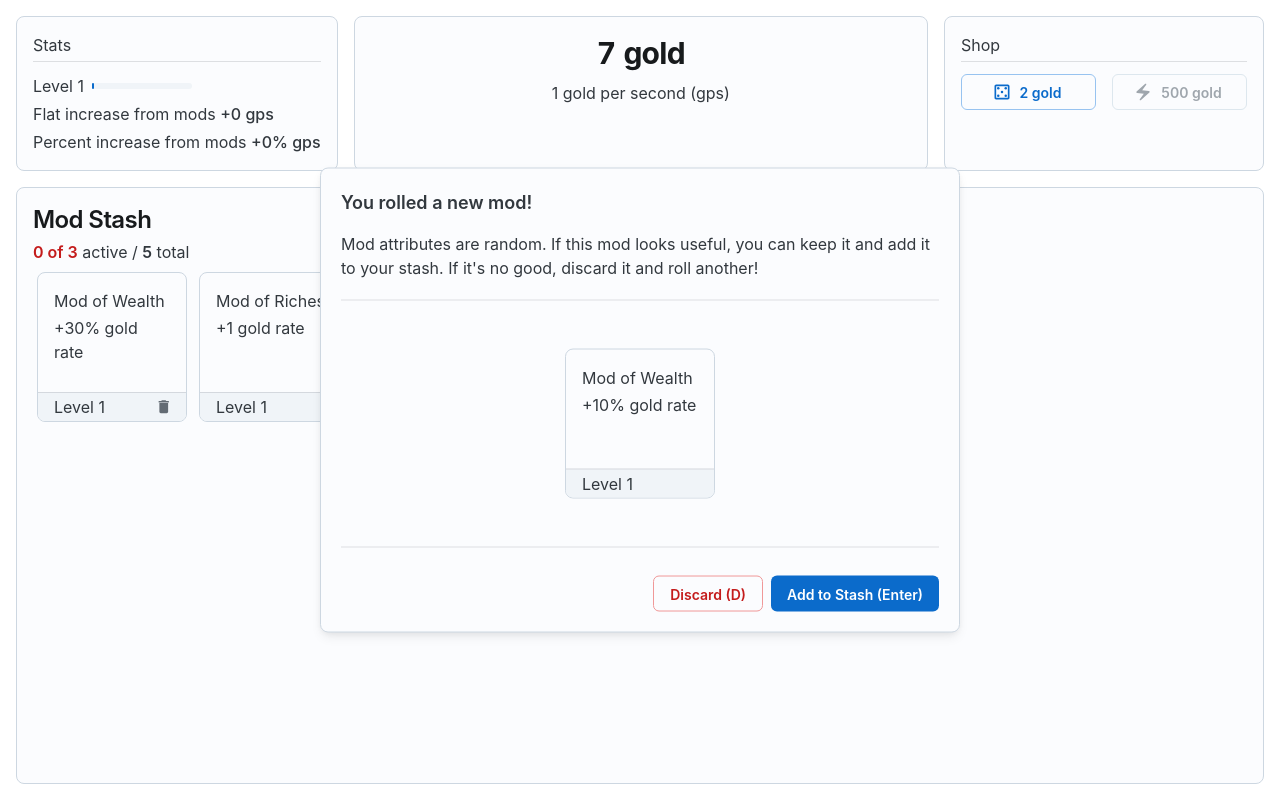
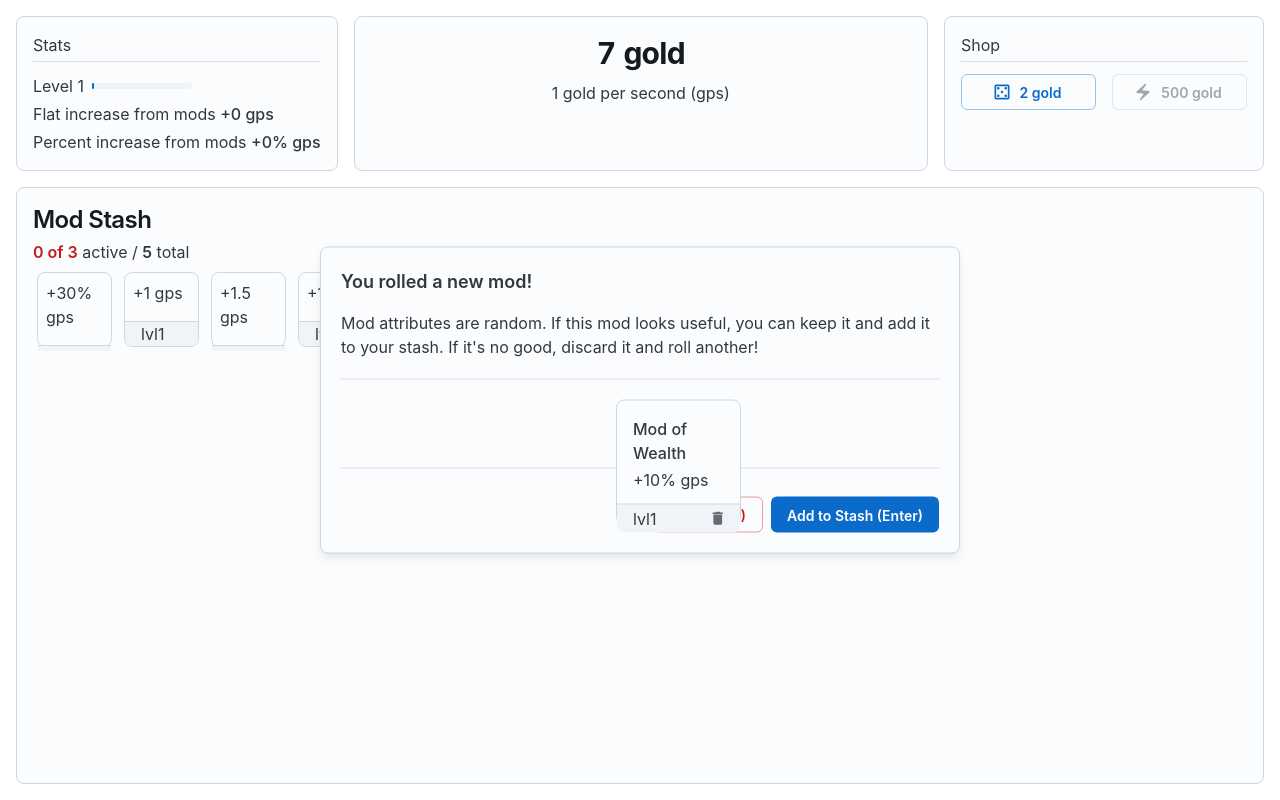
Before and after one commit to TGOlson/mod-game, a React app: page / in a window 1280 px wide. Both pictures are taken after a click on the button "1 gold". Built offline with nearby package versions, Linux system fonts and the light colour scheme.

Commit message:
test tile changes

```diff
--- a/src/components/ModTile.tsx
+++ b/src/components/ModTile.tsx
@@ -5,6 +5,7 @@ import Card from '@mui/joy/Card';
 import ListItem from '@mui/joy/ListItem';
 import DeleteIcon from '@mui/icons-material/Delete';
 import IconButton from '@mui/joy/IconButton';
+import TollIcon from '@mui/icons-material/Toll';
 
 import { deleteMod, toggleModActive } from '../slices/game-slice';
 import { useAppDispatch, useAppSelector } from '../hooks';
@@ -13,14 +14,15 @@ import { Box, CardContent, CardOverflow, Divider } from '@mui/joy';
 
 
 export type ModProps = {
+  expanded?: boolean;
   index?: number;
   mod: Mod;
 };
 
 const modAttr = (attr: Attribute) => {
   switch (attr.target) {
-    case 'GOLD_RATE': return `+${attr.value}% gold rate`;
-    case 'GOLD_FLAT': return `+${attr.value / 1000} gold rate`;
+    case 'GOLD_RATE': return `+${attr.value}%`;
+    case 'GOLD_FLAT': return `+${attr.value / 1000}`;
     // case 'GOLD_10X_CHANCE': return `+${attr.value}% chance to earn 10x gold`;
     // case 'TICK_RATE': return `-${attr.value}% tick length`;
     // case 'TICK_FLAT': return `-${attr.value / 1000} tick length`;
@@ -28,21 +30,80 @@ const modAttr = (attr: Attribute) => {
   }
 };
 
+const minimizedModTile = (mod: Mod, onTileClick: () => void) => {
+  const {level, active, attrs} = mod;
+
+  return (
+    <Card
+      variant='outlined'
+      sx={{m: 0.5, width: 75, height: 75, color: active ? '#addbff' : undefined, borderWidth: active ? 2 : 1}}
+      color={active ? 'primary' : undefined}
+      onClick={onTileClick}
+    >
+      <CardOverflow sx={{p: 1, pb: 0.5, flexGrow: 1}}>
+        {attrs.map((attr, index) => (
+          attr ? <ListItem key={index}><Typography level='body4'>{modAttr(attr)} gps</Typography></ListItem> : null
+        ))}
+      </CardOverflow>
+      <CardOverflow variant="soft" sx={{ bgcolor: 'background.level1' }}>
+        <Divider inset="context" />
+        <Typography level="body4">lvl{level}</Typography>
+      </CardOverflow>
+    </Card>
+  );
+};
+
+const expandedModTile = (mod: Mod, onTileClick: () => void, onDeleteClick?: (e: SyntheticEvent) => void) => {
+  const {name, level, active, attrs} = mod;
+
+  return (
+    <Card
+      variant='outlined'
+      sx={{zIndex: 100, mt: -3, ml: -3, width: 125, height: 125, color: active ? '#addbff' : undefined, borderWidth: active ? 2 : 1, position: 'absolute'}}
+      color={active ? 'primary' : undefined}
+      onClick={onTileClick}
+    >
+      <CardContent >
+        <Typography level='body3' fontWeight='md'>{name}</Typography>
+        {attrs.map((attr, index) => (
+          attr ? <ListItem key={index}><Typography level='body3'>{modAttr(attr)} gps</Typography></ListItem> : null
+        ))}
+      </CardContent>
+      <CardOverflow variant="soft" sx={{ bgcolor: 'background.level1' }}>
+        <Divider inset="context" />
+        <Box sx={{ display: 'flex', justifyContent: 'space-between', alignItems: 'center', mr: '-8px' }}>
+          <Typography level="body4">lvl{level}</Typography>
+        {onDeleteClick
+          ? <IconButton
+              variant="plain"
+              size='sm'
+              sx={{"--IconButton-size": '28px'}}
+              onClick={onDeleteClick}
+              color="neutral"
+            >
+              <DeleteIcon />
+            </IconButton>
+          : emptyBox(28)
+        }
+        </Box>
+      </CardOverflow>
+    </Card>
+);
+}
+
 const emptyBox = (x: number) => <Box sx={{width: x, height: x}} />;
 
-const ModTile = ({index, mod}: ModProps) => {
-  const {name, level, active, attrs} = mod;
-
+const ModTile = ({expanded, index, mod}: ModProps) => {
   const dispatch = useAppDispatch();
-
   const {mods, maxModsActive} = useAppSelector((state) => state.game);
 
+  const [hovered, setHovered] = React.useState(false);
 
   const onTileClick = () => {
     // if index is undefined, this is a temp mod, so just do nothing on click
     // todo: maybe for a cleaner way to specifcy temp mods from the shop
     const isTempMod = index === undefined;
-    const disableActive = !active && mods.filter(m => m.active).length === maxModsActive;
+    const disableActive = !mod.active && mods.filter(m => m.active).length === maxModsActive;
 
     if (isTempMod || disableActive) return;
 
@@ -55,38 +116,12 @@ const ModTile = ({index, mod}: ModProps) => {
   };
 
   return (
-      <Card
-        variant='outlined'
-        sx={{m: 0.5, width: 150, height: 150, color: active ? '#addbff' : undefined, borderWidth: active ? 2 : 1}}
-        color={active ? 'primary' : undefined}
-        onClick={onTileClick}
-      >
-        <CardContent>
-          <Typography level='body2'>{name}</Typography>
-          {attrs.map((attr, index) => (
-            attr ? <ListItem key={index}><Typography level='body3'>{modAttr(attr)}</Typography></ListItem> : null
-            ))}
-        </CardContent>
-        <CardOverflow variant="soft" sx={{ bgcolor: 'background.level1' }}>
-          <Divider inset="context" />
-          <Box sx={{ display: 'flex', justifyContent: 'space-between', alignItems: 'center', mr: '-8px' }}>
-            <Typography level="body3">Level {level}</Typography>
-            {index === undefined
-              ? emptyBox(28)
-              : <IconButton
-                  variant="plain"
-                  size='sm'
-                  sx={{"--IconButton-size": '28px'}}
-                  onClick={onDeleteClick}
-                  color="neutral"
-                >
-                  <DeleteIcon />
-                </IconButton>
-            }
-          </Box>
-        </CardOverflow>
-      </Card>
+    <Box sx={{width: expanded ? undefined : 83, height: expanded ? undefined : 83}} onMouseEnter={() => setHovered(true)} onMouseLeave={() => setHovered(false)}>
+      {(expanded || hovered) ? expandedModTile(mod, onTileClick, onDeleteClick) : minimizedModTile(mod, onTileClick)}
+    </Box>
   );
+
+  // return expandedModTile(mod, onTileClick, onDeleteClick);
 };
 
 export default ModTile;
--- a/src/components/NewModModal.tsx
+++ b/src/components/NewModModal.tsx
@@ -28,7 +28,7 @@ const NewModModal = ({open, mod, onClose}: NewModModalProps) => {
         <Typography sx={{mt: 0.5}} level='body3'>Mod attributes are random. If this mod looks useful, you can keep it and add it to your stash. If it's no good, discard it and roll another!</Typography>
         <Divider sx={{mt: 1}} inset="none" />
         <Box sx={{mt: 4, gap: 2, display: 'flex', flexDirection: 'column', alignItems: 'center'}}>
-          <ModTile mod={mod} />
+          <ModTile expanded mod={mod} />
         </Box>
         <Divider inset='none' sx={{mt: 4}}/>
         <Box sx={{mt: 2, gap: 1, display: 'flex',  flexDirection: { xs: 'column', sm: 'row-reverse' }}}>
```
